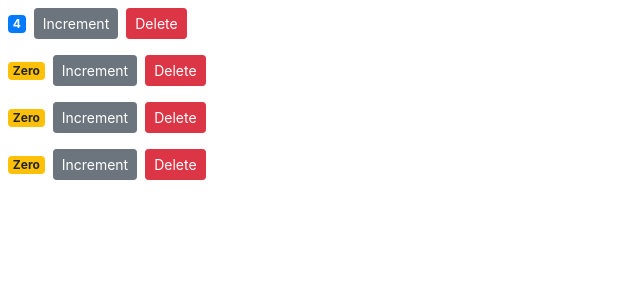
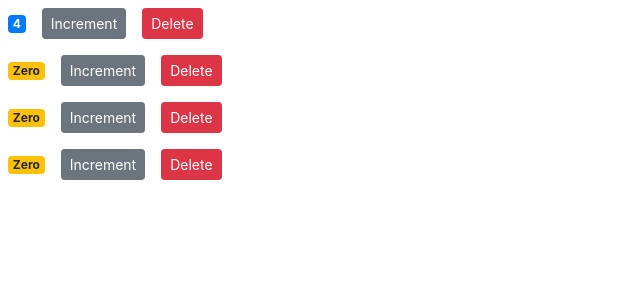
Before and after one commit to glenr4/CounterReact, a React (Create React App) app: page / in a window 1280 px wide. Shown: the top 300 px of the page, without its empty margins (0-640 px from the left). Built offline with nearby package versions, Linux system fonts and the light colour scheme.

Commit message:
Refactored Counter into a controlled component

```diff
--- a/src/components/counter.jsx
+++ b/src/components/counter.jsx
@@ -1,17 +1,15 @@
 import React, { Component } from "react";
 
 class Counter extends Component {
-  state = {
-    value: this.props.counter.value
-  };
+  // No local state, this is a controlled component
 
   render() {
     return (
       <div>
         <span className={this.getBadgeClasses()}>{this.formatCount()}</span>
         <button
-          onClick={this.handleIncrement}
-          className="btn btn-secondary btn-sm"
+          onClick={() => this.props.onIncrement(this.props.counter)}
+          className="btn btn-secondary btn-sm m-2"
         >
           Increment
         </button>
@@ -25,10 +23,6 @@ class Counter extends Component {
     );
   }
 
-  handleIncrement = () => {
-    this.setState({ value: this.state.value + 1 });
-  };
-
   renderTags() {
     // Each <li> in the list needs a unique identifier ie the key
     if (this.state.tags.length === 0) return <p>There are no tags!</p>;
@@ -38,12 +32,12 @@ class Counter extends Component {
 
   getBadgeClasses() {
     let classes = "badge m-2 badge-";
-    classes += this.state.value === 0 ? "warning" : "primary";
+    classes += this.props.counter.value === 0 ? "warning" : "primary";
     return classes;
   }
 
   formatCount() {
-    const { value } = this.state;
+    const { value } = this.props.counter;
     return value === 0 ? "Zero" : value;
   }
 }
--- a/src/components/counters.jsx
+++ b/src/components/counters.jsx
@@ -10,6 +10,7 @@ class Counters extends Component {
       { id: 4, value: 0 }
     ]
   };
+
   render() {
     return (
       <div>
@@ -17,6 +18,7 @@ class Counters extends Component {
           <Counter
             key={counter.id}
             onDelete={this.handleDelete}
+            onIncrement={this.handleIncrement}
             counter={counter}
           >
             <h4>Counter #{counter.id}</h4>
@@ -30,6 +32,13 @@ class Counters extends Component {
     const counters = this.state.counters.filter(c => c.id !== counterId);
     this.setState({ counters });
   };
+
+  handleIncrement = counter => {
+    const counters = [...this.state.counters];
+    const index = this.state.counters.indexOf(counter);
+    counters[index].value++;
+    this.setState({ counters });
+  };
 }
 
 export default Counters;
```
